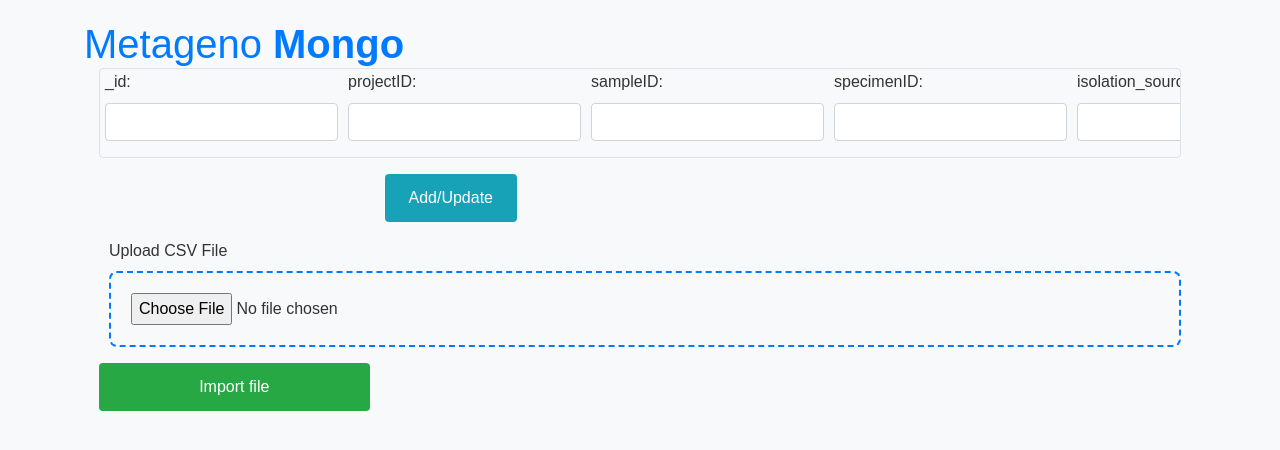
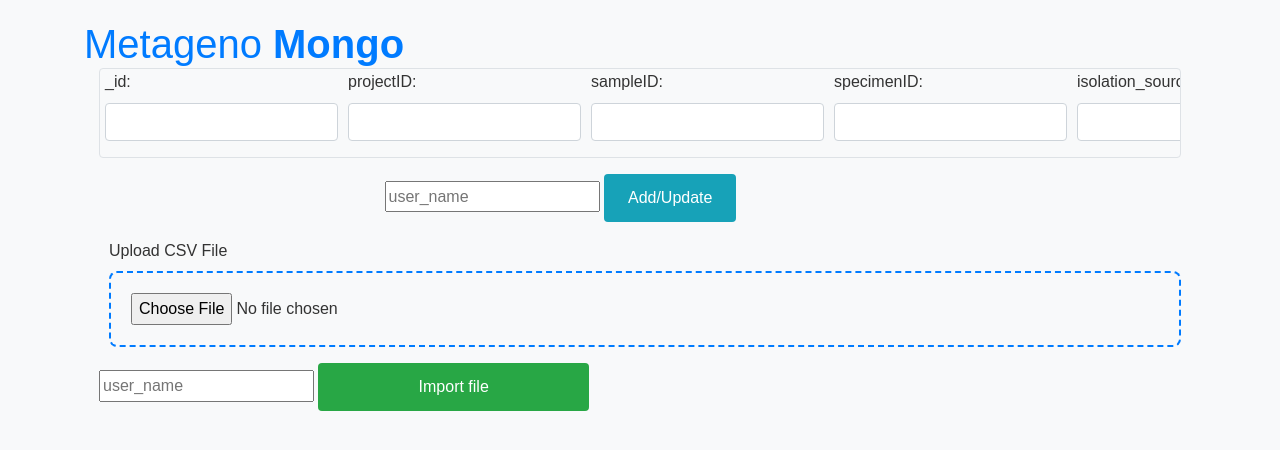
Before and after one commit to DEpt-metagenom/MetagenoMongo, a Flask app: page / in a window 1280 px wide. Shown: the top 450 px of the page. Run offline with Flask 3, Linux system fonts and the light colour scheme; parts of the project's set-up code (start-up, migrations or seed data) failed here and were passed over; some libraries are stand-ins or nearby versions.

Commit message:
fix: chech user_name before import files and input forms

```diff
--- a/flask-version/metagenomongo/app.py
+++ b/flask-version/metagenomongo/app.py
@@ -6,6 +6,7 @@ import io
 import datetime
 import subprocess
 import hashlib
+from werkzeug.datastructures import ImmutableMultiDict, MultiDict
 
 import module.load as load
 import module.validation as data_validation
@@ -180,16 +181,27 @@ def index():
                     data_validation.validation_all(fields,\
                                     options, results, df_temp)
                 os.remove(filepath)
+                user_name = request.form["user_name"]
+                if not check_user(user_name):
+                    results.append({'error':'unauthorized user. Please contact the database admin'})
+                    return render_template('index.html', \
+                    tables=[data.to_html(classes='data', header="true")], fields=fields, results=results, values=values, df=data)
                 return render_template('index_with_table.html', \
                     tables=[df_temp.to_html(classes='data', header="true")], \
                     fields=fields, values=values, results=results, df=df_temp)
         # Handle manual data entry
         if request.form:
-            values = request.form
+            values = MultiDict(request.form)
+            values.popitem()
             result = data_validation.data_assign(fields, values)
             data = pd.DataFrame(result["data"],columns=fields)
             result.pop("data", None)
             data_validation.validation_all( fields, options, results, data)
+            user_name = request.form["user_name"]
+            if not check_user(user_name):
+                results.append({'error':'unauthorized user. Please contact the database admin'})
+                return render_template('index.html', \
+                    tables=[data.to_html(classes='data', header="true")], fields=fields, results=results, values=values, df=data)
             return render_template('index_with_table.html', \
                     tables=[data.to_html(classes='data', header="true")], fields=fields, results=results, values=values, df=data)
     return render_template('index.html', tables=[], fields=fields, results=results, values=values)
--- a/flask-version/metagenomongo/templates/index.html
+++ b/flask-version/metagenomongo/templates/index.html
@@ -20,6 +20,7 @@
                             </div>
                         </div>
                         <div class="d-grid col-6 mx-auto pt-3">
+                            <input type="text" name="user_name" placeholder="user_name" required>
                             <button type="submit" class="btn btn-info" id="add">Add/Update</button>
                         </div>
                     </form>
@@ -30,6 +31,7 @@
                             <label for="file">Upload CSV File</label>
                             <input type="file" class="form-control-file" id="file" name="file">
                         </div>
+                        <input type="text" name="user_name" placeholder="user_name" required>
                         <button type="submit" class="btn btn-success w-25 h-25">Import file</button>
                     </form>
                 </div>
```
